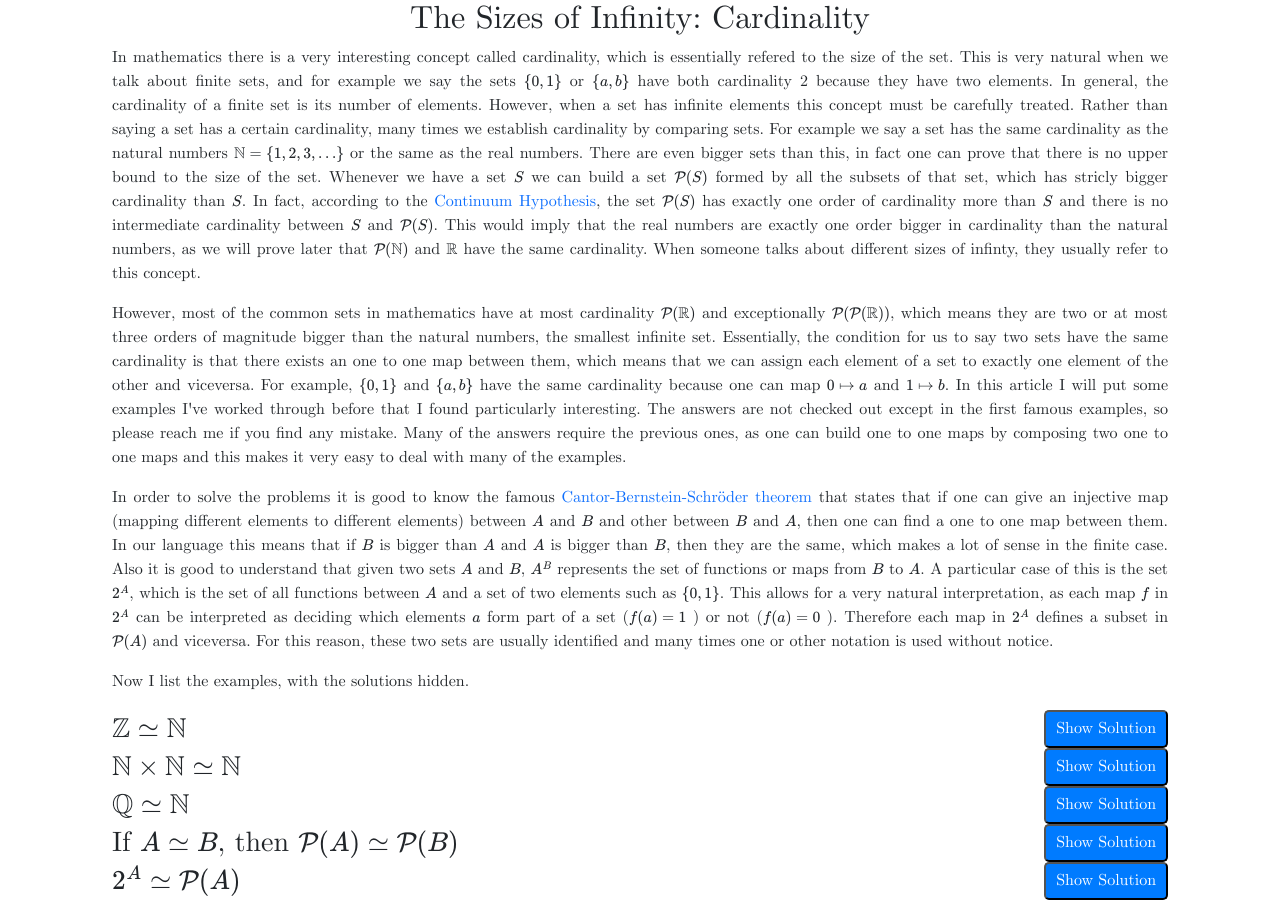
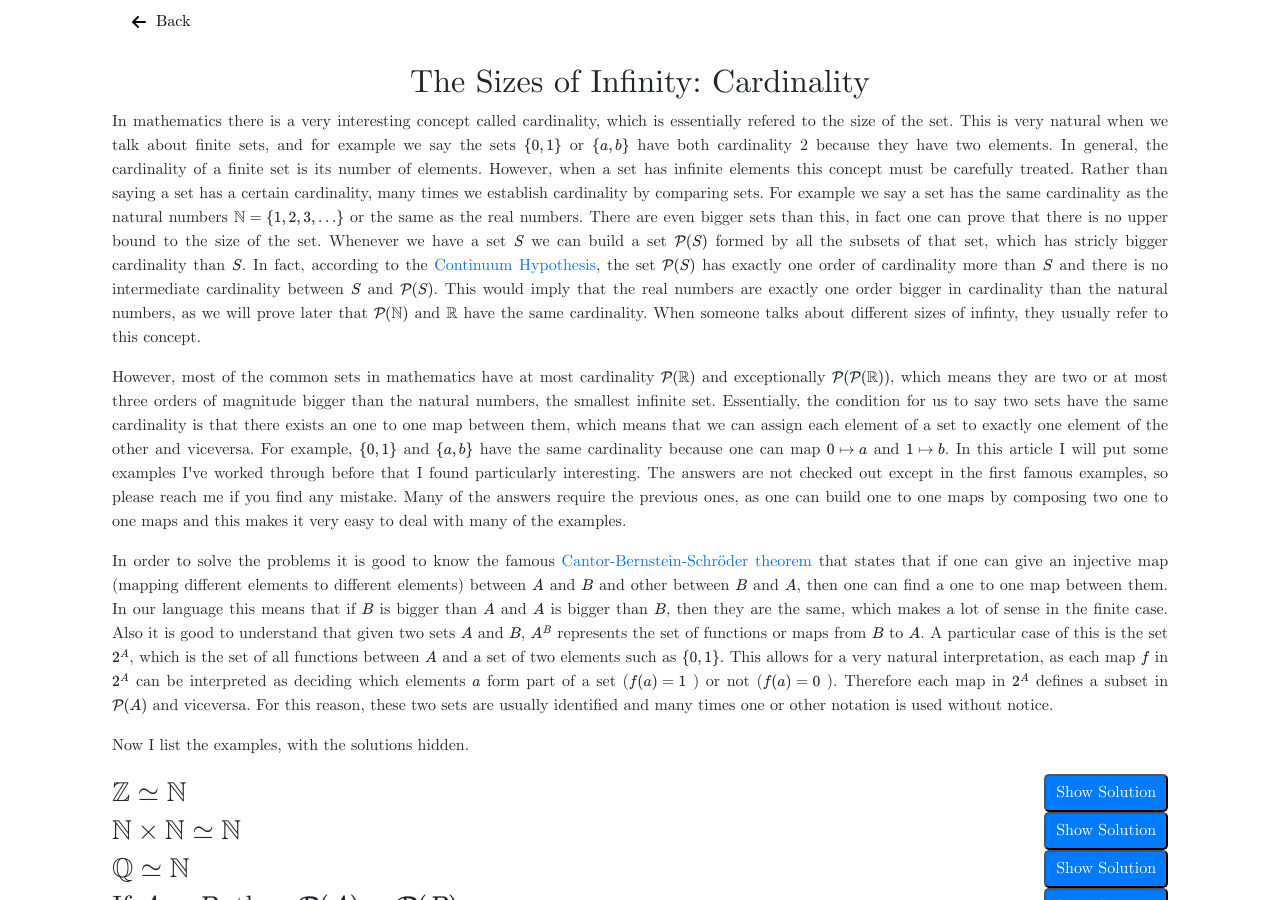
Before and after one commit to RoidaVinci/web, a Jekyll site: the page articles/cardinality.html, which Jekyll copies as it is, in a window 1280 px wide and 900 px high. Built offline with Jekyll 4.4.1, drawn with Linux system fonts in a browser that asks for light colours; some web fonts are replaced.

Commit message:
Update cardinality.html

```diff
--- a/articles/cardinality.html
+++ b/articles/cardinality.html
@@ -71,6 +71,12 @@
 <body>
 
 <main role="main" class="container-sm" style="max-width: 1080px">
+
+  <!-- Back Button -->
+  <a href="javascript:history.back()" class="back-button">
+    <i class="fas fa-arrow-left"></i> Back
+  </a>
+
   <h1 class="page-title">The Sizes of Infinity: Cardinality</h1>
 
   <div class="exercise-list">
```
